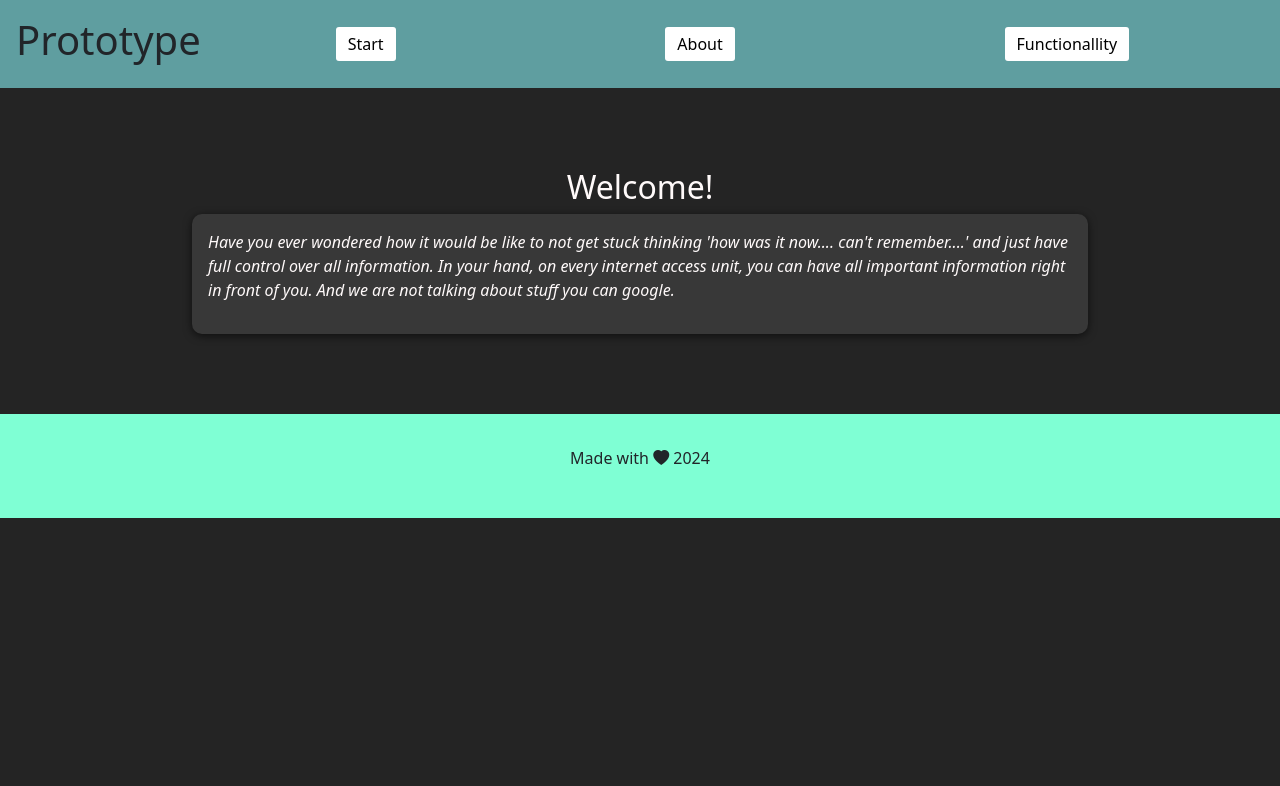
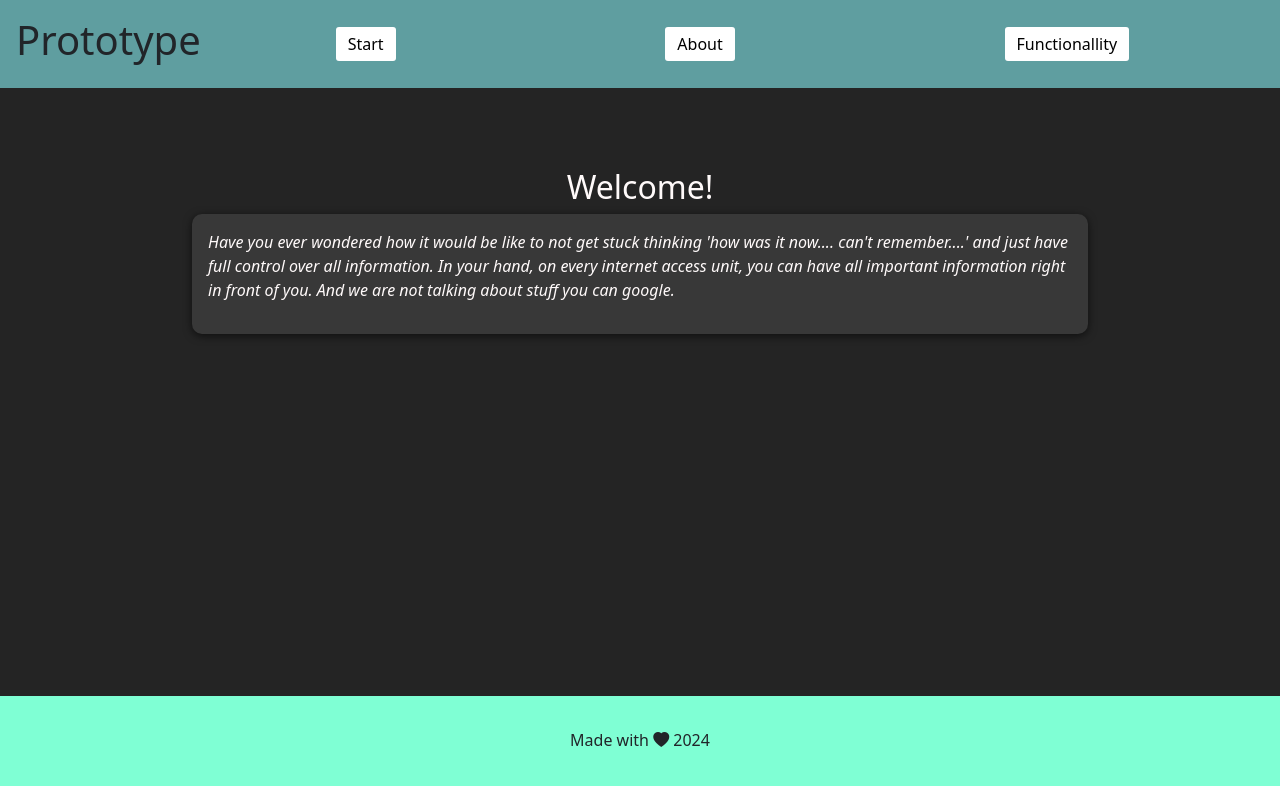
Before and after one commit to ElinSjogren/Prototype2, a Vue app: page / in a window 1280 px wide. Shown: the top 786 px of the page. Built offline with nearby package versions, Linux system fonts and the light colour scheme.

Commit message:
buggfix + footterfix

```diff
--- a/src/Layout/DefaultLayout.vue
+++ b/src/Layout/DefaultLayout.vue
@@ -56,6 +56,9 @@ export default{
     background-color: cadetblue;
     padding:1rem;
 }
+main{
+    min-height: 100%;
+}
 a{
     padding:5px;
     padding-right:12px;
@@ -74,7 +77,7 @@ a{
 }
 .footer{
     background-color: aquamarine;
-    position: relative;
+    position: fixed;
     bottom: 0;
     width:100vw;
     padding:2rem;
--- a/src/views/FunctionsView.vue
+++ b/src/views/FunctionsView.vue
@@ -2,7 +2,7 @@
 <div class="funtionsView">
     <h2>Our functions</h2>
     <button-row @showFunction=""></button-row>
-    <p>As a user you will be able to make posts about importat stuff. You can also edit, delete and add more. Togheter the post will make sense as you make conections between them.</p>
+    <p id="explenationText">As a user you will be able to make posts about importat stuff. You can also edit, delete and add more. Togheter the post will make sense as you make conections between them.</p>
     <feature> <img :src="imgUrl"></feature>
 </div>
 </template>
@@ -45,4 +45,7 @@ img{
     margin: auto;
     border-radius: 10px;
 }
+#explenationText{
+    color: pink;
+}
 </style>
```
